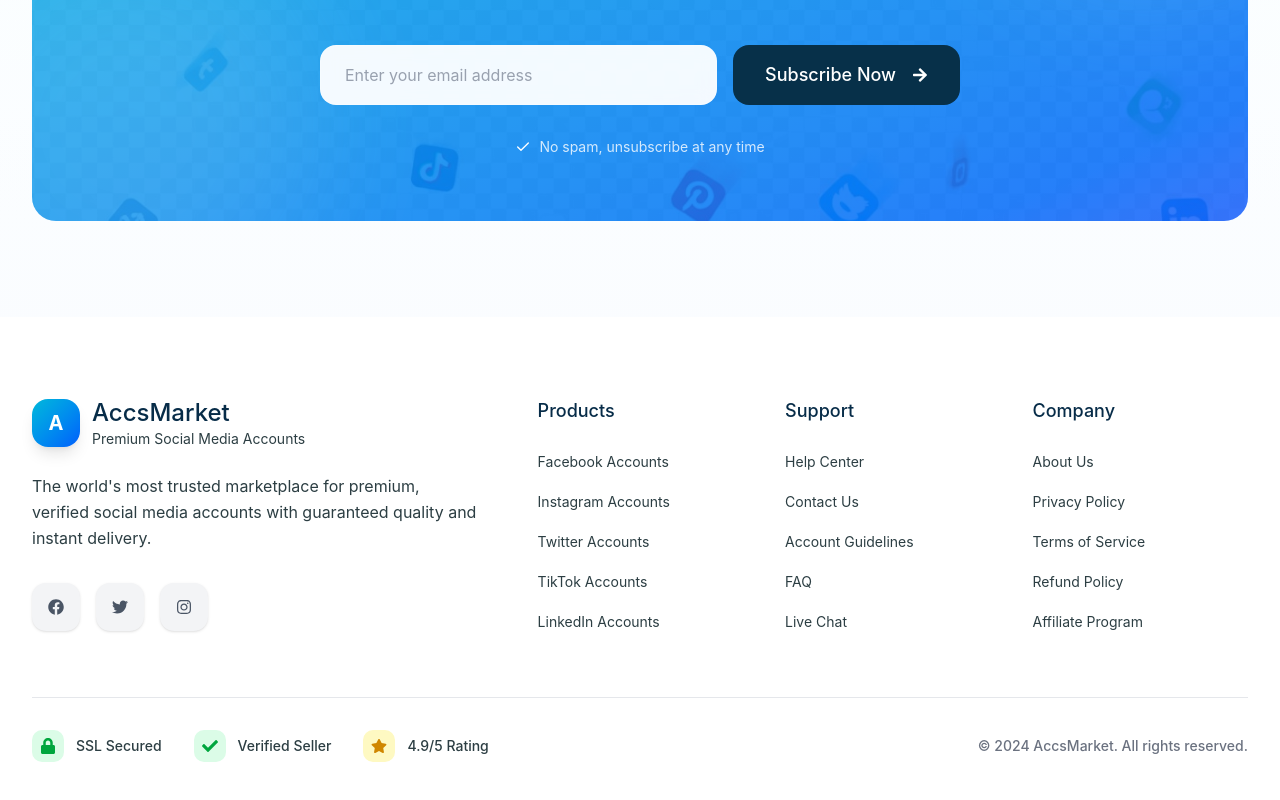
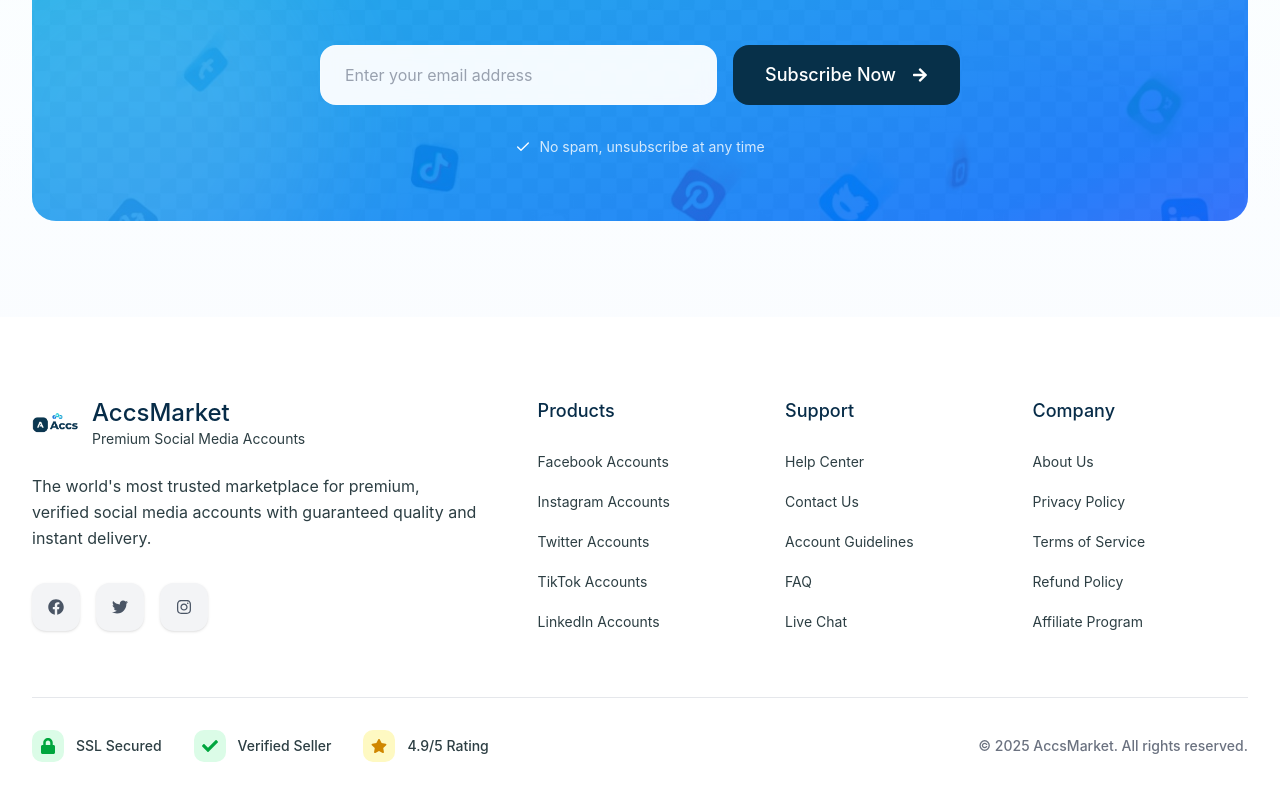
Before and after one commit to Abdulberk/accmarket, a Next.js app: page / in a window 1280 px wide. Shown: the part 5982-6782 px from the top of the page. Built offline with nearby package versions, Linux system fonts and the light colour scheme.

Commit message:
new design

```diff
--- a/components/organisms/Footer/Footer.tsx
+++ b/components/organisms/Footer/Footer.tsx
@@ -138,9 +138,13 @@
               {/* Company Info - Mobile */}
               <div className="text-center mb-8">
                 <div className="flex items-center justify-center gap-3 mb-4">
-                  <div className="w-12 h-12 bg-gradient-to-br from-cyan-500 to-blue-600 rounded-2xl flex items-center justify-center shadow-lg">
-                    <span className="text-white font-bold text-xl">A</span>
-                  </div>
+                  <Image
+                    src="/logo2.png"
+                    alt="AccsMarket Logo"
+                    width={48}
+                    height={48}
+                    className="w-12 h-12 object-contain"
+                  />
                   <div>
                     <h3 className="text-2xl font-medium" style={{ color: '#072C48' }}>AccsMarket</h3>
                     <p className="text-sm" style={{ color: '#2C3E43' }}>Premium Social Media Accounts</p>
@@ -295,7 +299,7 @@
               {/* Copyright - Mobile */}
               <div className="text-center mt-8 pt-6 border-t border-gray-200">
                 <div className="text-xs font-medium" style={{ color: '#6B7280' }}>
-                  © 2024 AccsMarket. All rights reserved.
+                  © 2025 AccsMarket. All rights reserved.
                 </div>
               </div>
             </div>
@@ -308,9 +312,13 @@
                 {/* Company Info - Desktop */}
                 <div className="lg:col-span-2">
                   <div className="flex items-center gap-3 mb-6">
-                    <div className="w-12 h-12 bg-gradient-to-br from-cyan-500 to-blue-600 rounded-2xl flex items-center justify-center shadow-lg">
-                      <span className="text-white font-bold text-xl">A</span>
-                    </div>
+                    <Image
+                      src="/logo2.png"
+                      alt="AccsMarket Logo"
+                      width={48}
+                      height={48}
+                      className="w-12 h-12 object-contain"
+                    />
                     <div>
                       <h3 className="text-2xl font-medium" style={{ color: '#072C48' }}>AccsMarket</h3>
                       <p className="text-sm" style={{ color: '#2C3E43' }}>Premium Social Media Accounts</p>
@@ -415,7 +423,7 @@
                     </div>
                   </div>
                   <div className="text-sm font-medium" style={{ color: '#6B7280' }}>
-                    © 2024 AccsMarket. All rights reserved.
+                    © 2025 AccsMarket. All rights reserved.
                   </div>
                 </div>
               </div>
```
